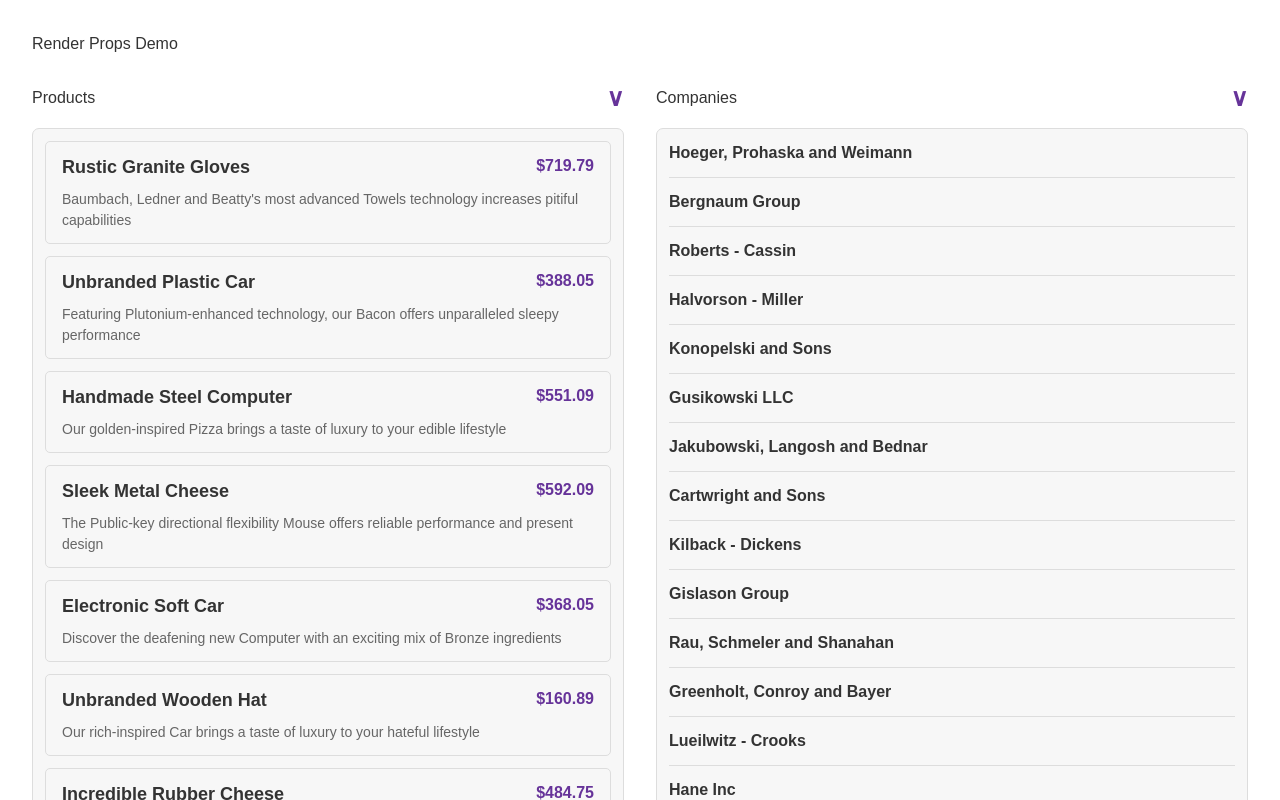
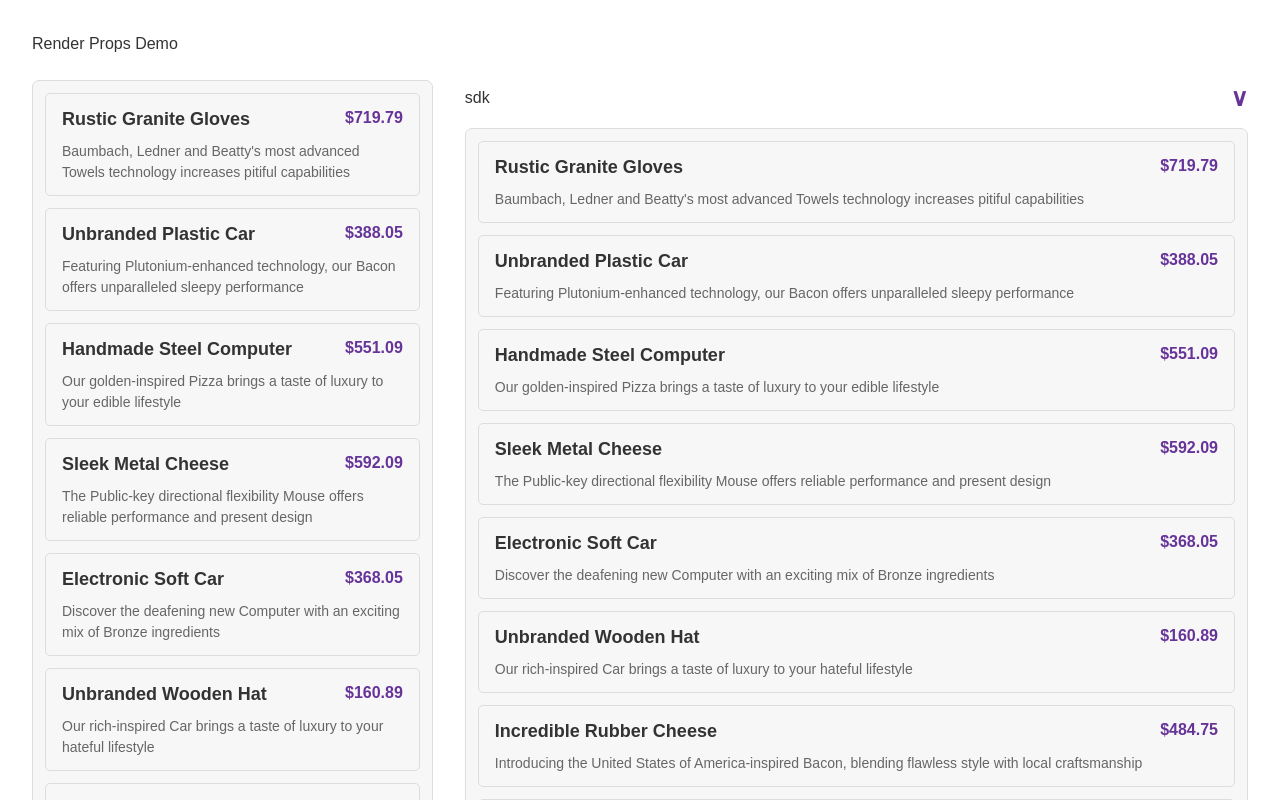
Before and after one commit to dineshsdk1201/fast-react-pizza-v1, a React (Vite) app: page / in a window 1280 px wide. Shown: the top 800 px of the page. Built offline with nearby package versions, Linux system fonts and the light colour scheme.

Commit message:
HOC pattern

```diff
--- a/src/App.jsx
+++ b/src/App.jsx
@@ -1,6 +1,7 @@
 import { useState } from "react";
 import { faker } from "@faker-js/faker";
 import "./style.css";
+import withToggles from "./HOC";
 
 const products = Array.from({ length: 20 }, () => {
   return {
@@ -74,36 +75,31 @@ function List({ title, items, render }) {
   );
 }
 
+// LATER: Let's say we got this component from a 3rd-party library,
+// and can't change it. But we still want to add the 2 toggle
+// functionalities to it
+function ProductList({ title, items }) {
+  console.log(title)
+  return (
+    <ul className="list">
+      {items.map((product) => (
+        <ProductItem key={product.productName} product={product} />
+      ))}
+    </ul>
+  );
+}
 
-
+const ProductListWithToggle=withToggles(ProductList)
 
 export default function App() {
   return (
     <div>
       <h1>Render Props Demo</h1>
 
-      <div className="col-2">
-        <List
-          title="Products"
-          items={products}
-          render={(product) => (
-            <ProductItem key={product.productName} product={product} />
-          )}
-        />
-
-        <List
-          title="Companies"
-          items={companies}
-          render={(company) => (
-            <CompanyItem
-              key={company.companyName}
-              company={company}
-              defaultVisibility={false}
-            />
-          )}
-        />
-      </div>
-
+<div className="col-2">
+  <ProductList items={products} title="sdk"/>
+  <ProductListWithToggle items={products} title="sdk"/>
+</div>
     </div>
   );
 }
--- /dev/null
+++ b/src/HOC.jsx
@@ -0,0 +1,33 @@
+import { useState } from "react";
+
+export default function withToggles(WrappedComponent) {
+  console.log(WrappedComponent);
+
+  return function List(props) {
+    const [isOpen, setIsOpen] = useState(true);
+    const [isCollapsed, setIsCollapsed] = useState(false);
+    console.log(props);
+    const displayItems = isCollapsed ? props.items.slice(0, 3) : props.items;
+
+    function toggleOpen() {
+      setIsOpen((isOpen) => !isOpen);
+      setIsCollapsed(false);
+    }
+
+    return (
+      <div className="list-container">
+        <div className="heading">
+          <h2>{props.title}</h2>
+          <button onClick={toggleOpen}>
+            {isOpen ? <span>&or;</span> : <span>&and;</span>}
+          </button>
+        </div>
+        {isOpen && <WrappedComponent items={displayItems} title="Demo" />}
+
+        <button onClick={() => setIsCollapsed((isCollapsed) => !isCollapsed)}>
+          {isCollapsed ? `Show all ${props.items.length}` : "Show less"}
+        </button>
+      </div>
+    );
+  };
+}
```
